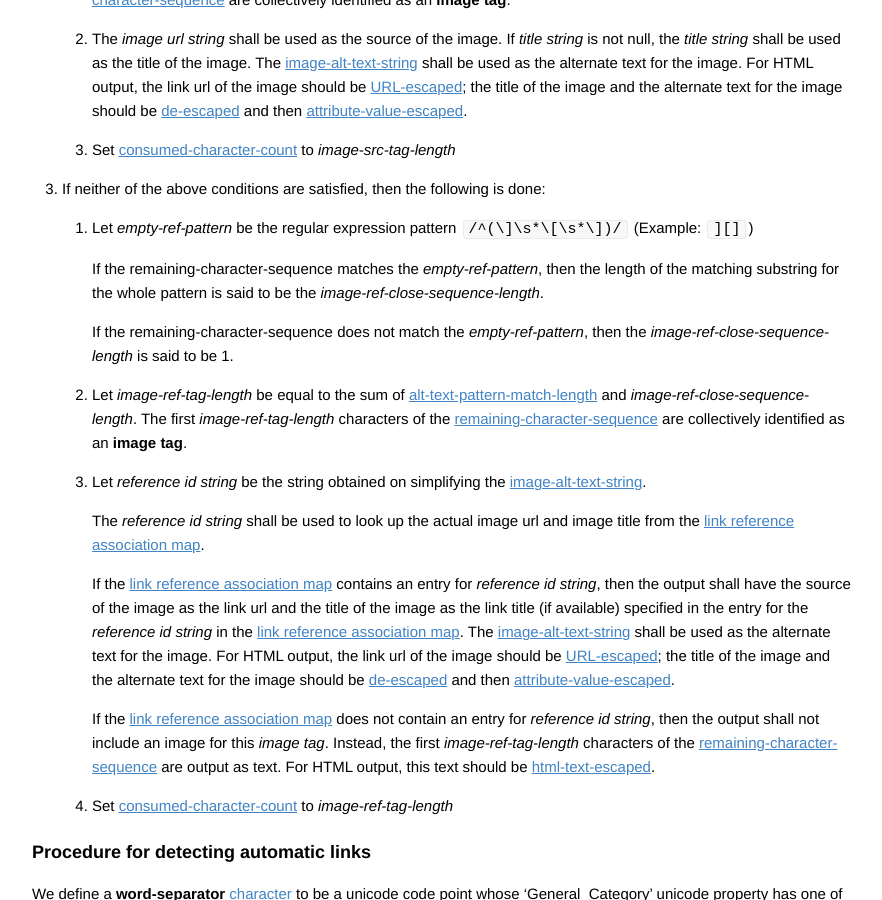
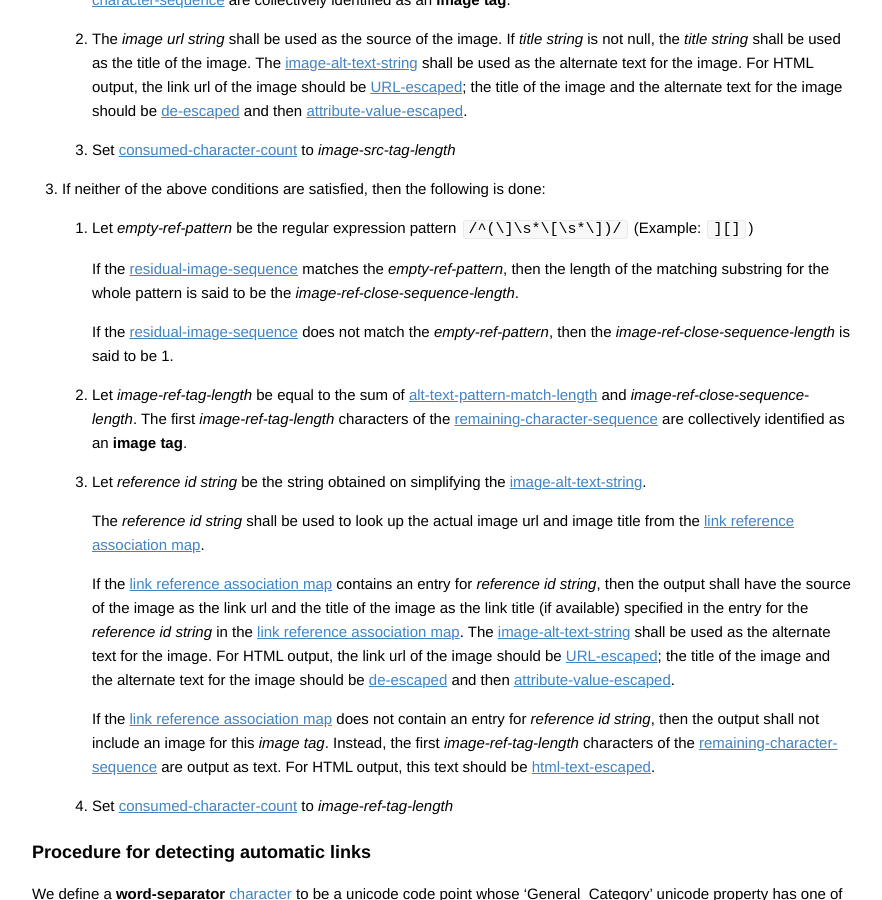
Before and after one commit to vfmd/vfmd-spec, a Jekyll site: the page built from specification.md, in a window 1280 px wide and 900 px high, scrolled down 43689 px. Shown: the whole window, without its empty margins (197-1079 px from the left). Built offline with Jekyll 4.4.1, drawn with Linux system fonts in a browser that asks for light colours; Markdown is read by kramdown in place of the engine named in the settings.

Commit message:
fix some references in image span detection

```diff
--- a/specification.md
+++ b/specification.md
@@ -2999,12 +2999,12 @@ If the [remaining-character-sequence] matches the
      1. Let _empty-ref-pattern_ be the regular expression pattern
         `/^(\]\s*\[\s*\])/` (Example: `][]`)
 
-        If the remaining-character-sequence matches the
+        If the [residual-image-sequence] matches the
         _empty-ref-pattern_, then the length of the matching substring
         for the whole pattern is said to be the
         _image-ref-close-sequence-length_.
 
-        If the remaining-character-sequence does not match the
+        If the [residual-image-sequence] does not match the
         _empty-ref-pattern_, then the _image-ref-close-sequence-length_
         is said to be 1.
 
```
